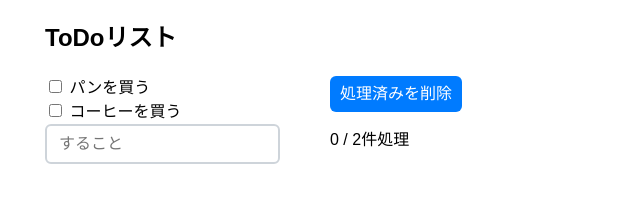
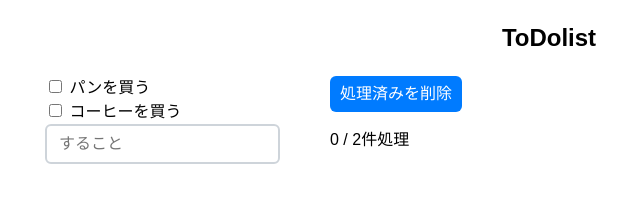
Before and after one commit to yyyoshi0077/ToDolist, a plain HTML site: page index.html in a window 1280 px wide. Shown: the whole page, without its empty margins (91-731 px from the left). Drawn offline with nearby package versions, Linux system fonts and the light colour scheme.

Commit message:
Update index.html

```diff
--- a/index.html
+++ b/index.html
@@ -10,7 +10,9 @@
 </head>
 
 <body>
-    <h2>ToDoリスト</h2>
+    <div id="color">
+        <div class="wrap">
+            <h2 style="text-align:center;">ToDolist</h2>
             <div id="app">
                 <div class="a">
                     <div v-for="todo in todos">
@@ -27,7 +29,8 @@
                 <p><button v-on:click="cleanToDo">処理済みを削除</button></p>
                 <p>{{remaining}} / {{todos.length}}件処理</p>
             </div>
-
+        </div>
+    </div>
     <style>
         .donestyle {
             text-decoration: line-through;
```
Lines whose indentation alone changed are shown as unchanged.
